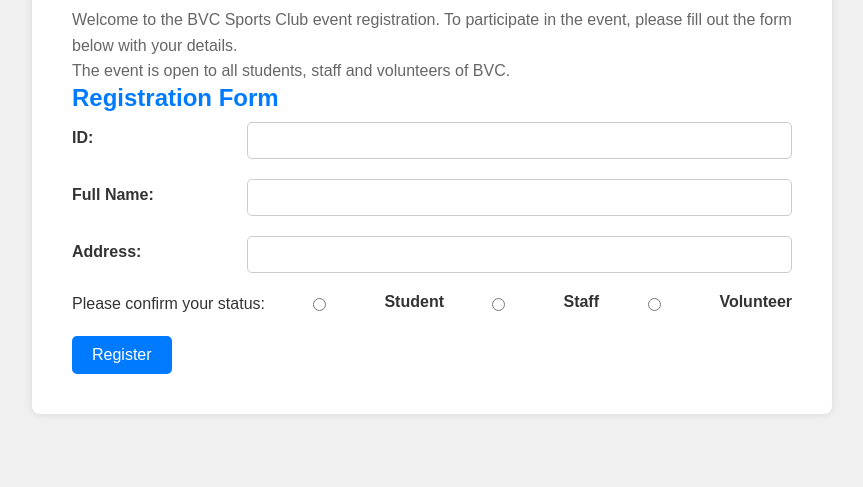
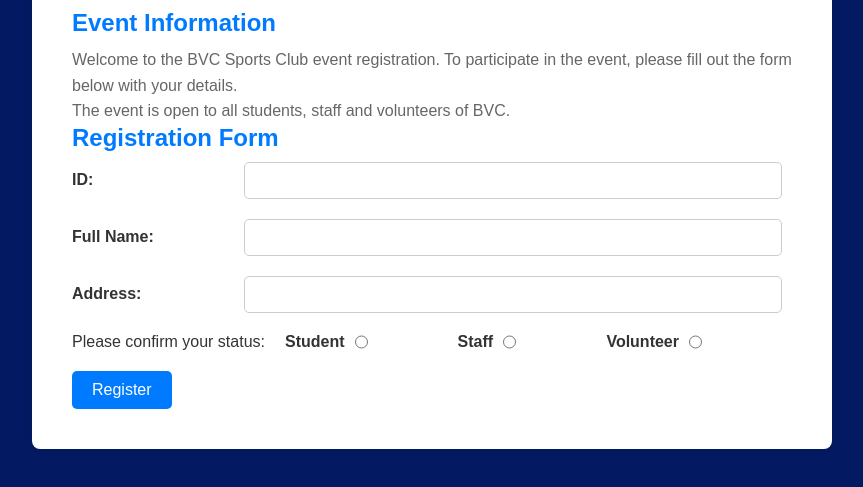
Before and after one commit to Babs-99/BVC-Sports-Club, a plain HTML site: page index.html in a window 1280 px wide. Shown: the part 207-694 px from the top of the page, without its empty margins (208-1071 px from the left). Drawn offline with nearby package versions, Linux system fonts and the light colour scheme.

Commit message:
updated the styling for class "form-group2"

```diff
--- a/index.html
+++ b/index.html
@@ -39,16 +39,16 @@
                         <input type="text" id="address" name="address" required>
                     </div>
 
-                    <div class="form-group">
+                    <div class="form-group2">
                         <p>Please confirm your status:</p>
-                        <input type="radio" id="student" name="status" value="Student" required>
-                        <label for="student">Student</label>
+                        <label for="student" class="status-label">Student</label>
+                        <input type="radio" id="student" name="status" value="Student" class="status-radio" required>
 
-                        <input type="radio" id="staff" name="status" value="Staff">
-                        <label for="staff">Staff</label>
+                        <label for="staff" class="status-label">Staff</label>
+                        <input type="radio" id="staff" name="status" value="Staff" class="status-radio">
 
-                        <input type="radio" id="volunteer" name="status" value="Volunteer">
-                        <label for="volunteer">Volunteer</label>
+                        <label for="volunteer" class="status-label">Volunteer</label>
+                        <input type="radio" id="volunteer" name="status" value="Volunteer" class="status-radio">
                     </div>
 
                     <button type="button" id="formButton">Register</button>
--- a/styles.css
+++ b/styles.css
@@ -6,14 +6,13 @@
 }
 
 body {
-    background-color: #f0f0f0;
+    background-color: #031a62;
     color: #333;
 }
 
-
 .container {
     max-width: 800px;
-    margin: 0 auto;
+    margin: 40px auto;
     padding: 20px;
     background-color: #fff;
     border-radius: 8px;
@@ -59,19 +58,20 @@
     flex: 1;
     color: #333;
     font-weight: bold;
-    margin-bottom: 5px;
+    /* margin-bottom: 5px; */
 }
 
-.registration-form input[type="text"], .registration-form input[type="radio"] {
+.registration-form input[type="text"] {
     flex: 3;
     padding: 10px;
     border: 1px solid #ccc;
     border-radius: 5px;
     box-sizing: border-box;
+    margin-right: 10px;
 }
 
 .registration-form input[type="radio"] {
-    margin-right: 10px;
+    flex: initial;
 }
 
 .registration-form button {
@@ -87,3 +87,23 @@
 .registration-form button:hover {
     background-color: #0056b3;
 }
+
+.form-group2 {
+    margin-bottom: 20px;
+    display: flex;
+    /* align-items: center; */
+}
+
+.form-group2 p {
+    margin-right: 20px;
+}
+
+.status-label {
+    margin-right: 10px;
+    color: #333;
+    font-weight: bold;
+}
+
+.status-radio {
+    margin-right: 90px;
+}
```
